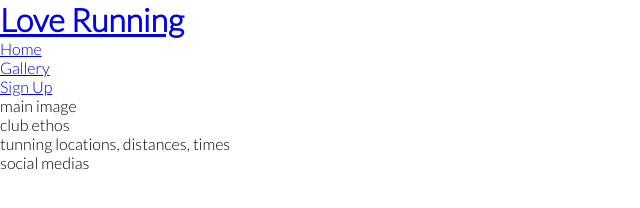
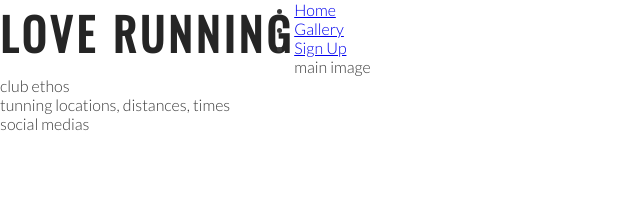
Before and after one commit to AaronLyons1/love-running, a plain HTML site: page index.html in a window 1280 px wide. Shown: the whole page, without its empty margins (0-640 px from the left). Drawn offline with nearby package versions, Linux system fonts and the light colour scheme.

Commit message:
add h1 h2 and logo css

```diff
--- a/assets/css/style.css
+++ b/assets/css/style.css
@@ -9,4 +9,18 @@
 body{
     font-family: lato, sans-serif;
     font-weight: 300;
+    color: #3a3a3a;
 }
+
+/*heading and logo*/
+h1, h2{
+    font-family: Oswald, sans-serif;
+    text-transform: uppercase;
+    letter-spacing: 4px;
+    color: #252525;
+}
+
+#logo{
+    float: left;
+    font-size: 280%;
+}
--- a/index.html
+++ b/index.html
@@ -12,7 +12,7 @@
 <body>
     <header>
         <a href="index.html">
-            <h1>Love Running</h1>
+            <h1 id="logo">Love Running</h1>
         </a>
         <nav>
             <ul>
```
